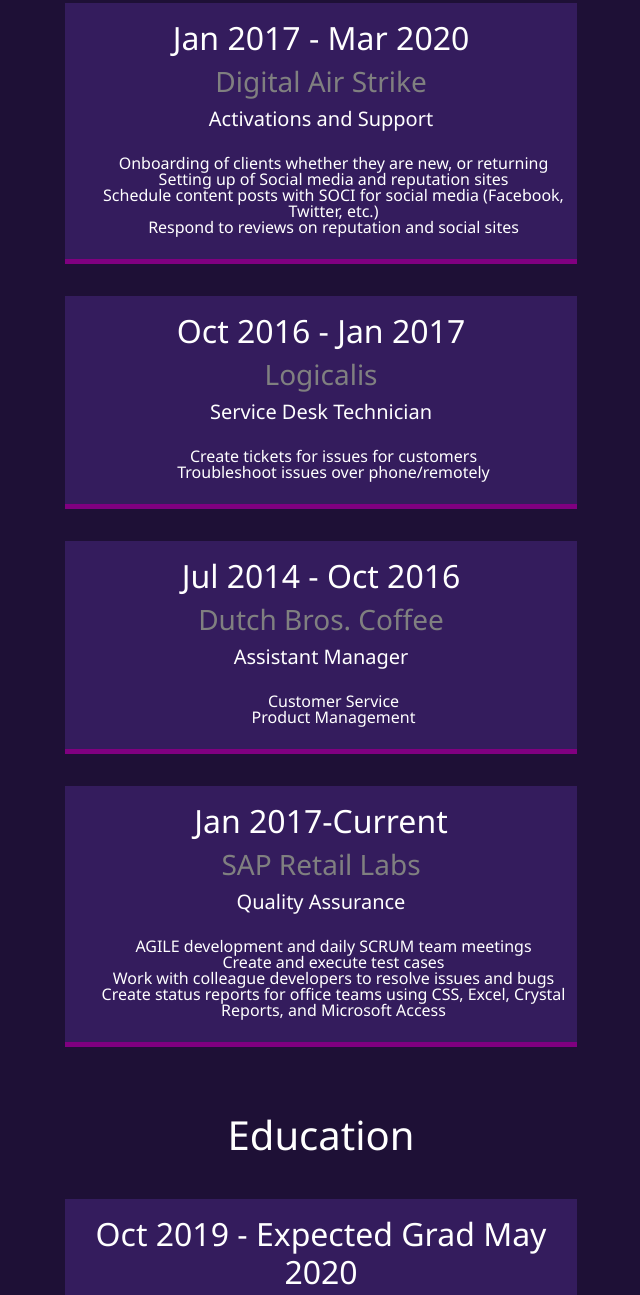
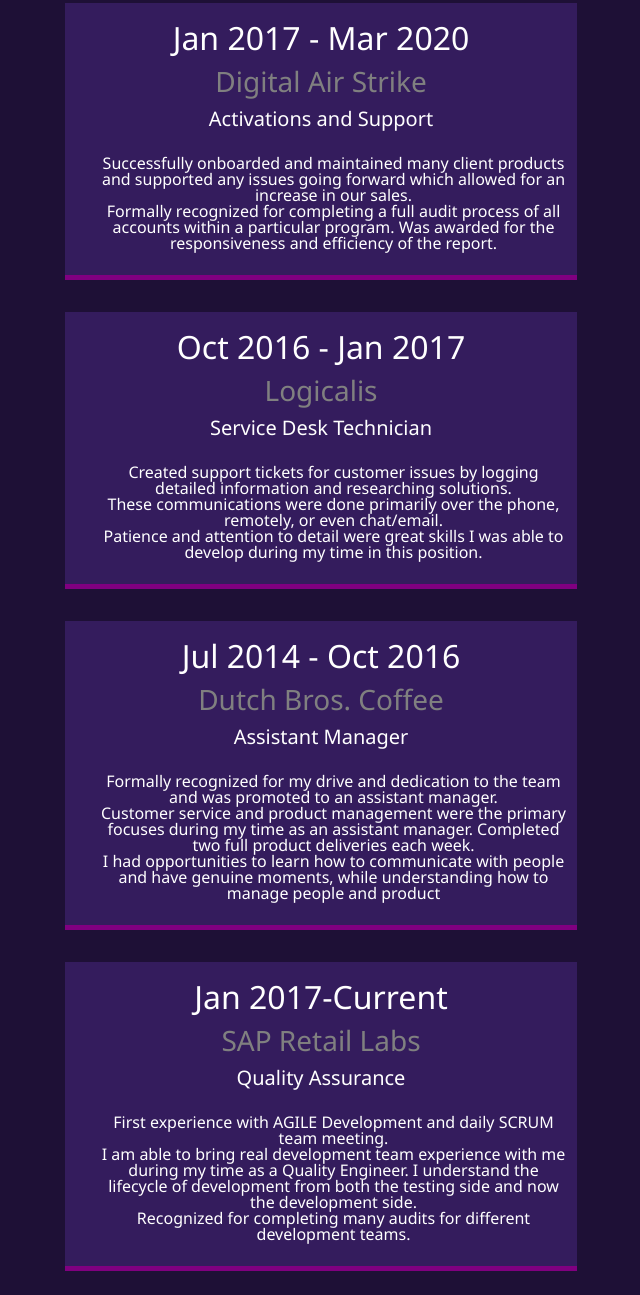
Before and after one commit to sirhunty/Heroku-Portfolio, a website: page src/html/about.html in a window 1280 px wide. Shown: the part 1563-2858 px from the top of the page, without its empty margins (319-959 px from the left). Drawn offline with nearby package versions, Linux system fonts and the light colour scheme.

Commit message:
updated job history and education information

```diff
--- a/src/html/about.html
+++ b/src/html/about.html
@@ -118,16 +118,12 @@
                     <ul class="job-desc-list">
                         <br>
                         <li class="job-desc">
-                            Onboarding of clients whether they are new, or returning
+                            Successfully onboarded and maintained many client products and supported any issues going
+                            forward which allowed for an increase in our sales.
                         </li>
                         <li class="job-desc">
-                            Setting up of Social media and reputation sites
-                        </li>
-                        <li class="job-desc">
-                            Schedule content posts with SOCI for social media (Facebook, Twitter, etc.)
-                        </li>
-                        <li class="job-desc">
-                            Respond to reviews on reputation and social sites
+                            Formally recognized for completing a full audit process of all accounts within a particular
+                            program. Was awarded for the responsiveness and efficiency of the report.
                         </li>
                     </ul>
                 </div>
@@ -138,10 +134,15 @@
                     <ul class="job-desc-list">
                         <br>
                         <li class="job-desc">
-                            Create tickets for issues for customers
+                            Created support tickets for customer issues by logging detailed information and researching
+                            solutions.
                         </li>
                         <li class="job-desc">
-                            Troubleshoot issues over phone/remotely
+                            These communications were done primarily over the phone, remotely, or even chat/email.
+                        </li>
+                        <li class="job-desc">
+                            Patience and attention to detail were great skills I was able to develop during my time in
+                            this position.
                         </li>
                     </ul>
                 </div>
@@ -152,10 +153,16 @@
                     <ul class="job-desc-list">
                         <br>
                         <li class="job-desc">
-                            Customer Service
+                            Formally recognized for my drive and dedication to the team and was promoted to an assistant
+                            manager.
                         </li>
                         <li class="job-desc">
-                            Product Management
+                            Customer service and product management were the primary focuses during my time as an
+                            assistant manager. Completed two full product deliveries each week.
+                        </li>
+                        <li class="job-desc">
+                            I had opportunities to learn how to communicate with people and have genuine moments, while
+                            understanding how to manage people and product
                         </li>
                     </ul>
                 </div>
@@ -166,18 +173,20 @@
                     <ul class="job-desc-list">
                         <br>
                         <li class="job-desc">
-                            AGILE development and daily SCRUM team meetings
+                            First experience with AGILE Development and daily SCRUM team meeting.
                         </li>
                         <li class="job-desc">
-                            Create and execute test cases
+                            I am able to bring real development team experience with me during my time as a Quality
+                            Engineer. I understand the lifecycle of development from both the testing side and now the
+                            development side.
                         </li>
                         <li class="job-desc">
-                            Work with colleague developers to resolve issues and bugs
+                            Recognized for completing many audits for different development teams.
                         </li>
-                        <li class="job-desc">
+                        <!-- <li class="job-desc">
                             Create status reports for office teams using CSS, Excel, Crystal Reports, and
                             Microsoft Access
-                        </li>
+                        </li> -->
                     </ul>
                 </div>
 
@@ -188,13 +197,15 @@
                     <div class="schools__school">
                         <h2>Oct 2019 - Expected Grad May 2020</h2>
                         <h3>Univeristy of Arizona</h3>
-                        <h5>Full Stack Web Developer Certification</h5>
+                        <h5>Full Stack Web Development Certificate</h5>
                         <ul class="schools-desc-list">
                             <br>
                             <li class="school-desc">
-                                HMTL5, CSS, JavaScript
+                                A 24-week intensive program focused on gaining technical programming skills in HTML5,
+                                CSS3, Javascript, JQuery, Bootstrap, Firebase, Node.js, MySQL, MongoDB, Express,
+                                Handelbars.js & React.js.
                             </li>
-                            <li class="school-desc">
+                            <!-- <li class="school-desc">
                                 Node, Express, React
                             </li>
                             <li class="school-desc">
@@ -202,7 +213,7 @@
                             </li>
                             <li class="school-desc">
                                 GIT, Github, JQuery, Boostrap
-                            </li>
+                            </li> -->
                         </ul>
                     </div>
                     <div class="schools__school">
@@ -212,9 +223,11 @@
                         <ul class="schools-desc-list">
                             <br>
                             <li class="school-desc">
-                                Adobe Creative Suite
+                                Focus in Digital Design and Graphics with emphasis on Adobe Suite Products and other 3D
+                                programs such as Cinema 4D and Rhino. Also touched on basics of web development with
+                                HTML, CSS, JavaScript, and Processing.
                             </li>
-                            <li class="school-desc">
+                            <!-- <li class="school-desc">
                                 Processing
                             </li>
                             <li class="school-desc">
@@ -222,7 +235,7 @@
                             </li>
                             <li class="school-desc">
                                 Cinema 4D, Rhino
-                            </li>
+                            </li> -->
                         </ul>
                     </div>
                     <div class="schools__school">
```
